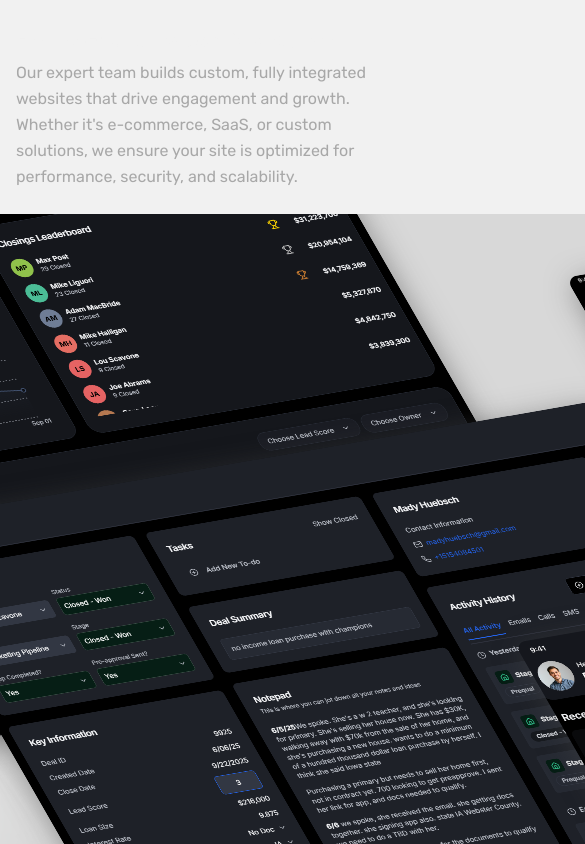
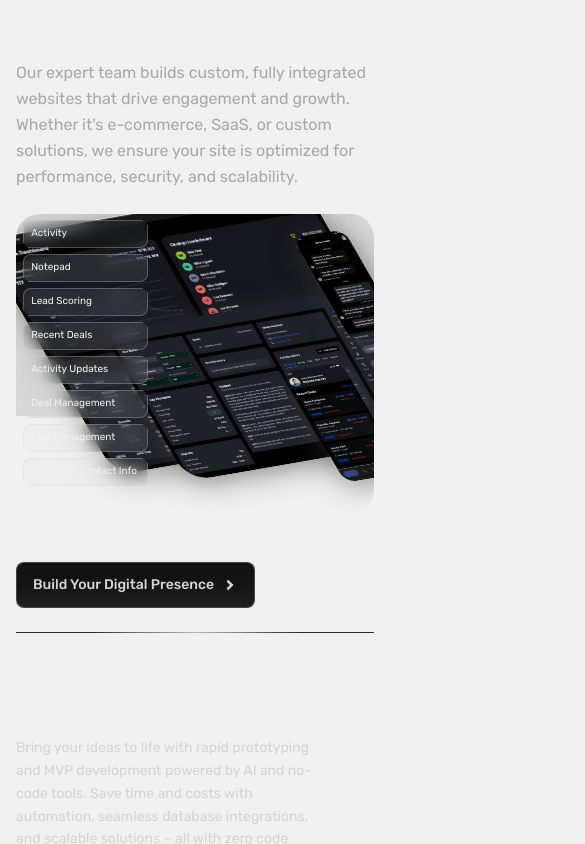
Before and after one commit to team-brillarix/brillarix-website, a Next.js app: page / in a window 390 px wide. Shown: the part 3820-4664 px from the top of the page, 585 px wide, since content can reach past the window. Built offline with nearby package versions, Linux system fonts and the light colour scheme; no server answers.

Commit message:
Innovate solutions partial responsiveness

```diff
--- a/src/components/InnovativeSolutions.tsx
+++ b/src/components/InnovativeSolutions.tsx
@@ -58,7 +58,7 @@ export default function InnovativeSolutions() {
             children="End-to-End Full-Stack Development"
           />
           <motion.div
-            className="group relative w-7xl self-center h-182 rounded-3xl overflow-hidden"
+            className="group relative min-h-75 max-w-7xl md:h-182 self-center rounded-3xl overflow-hidden"
             initial="hidden"
             whileInView="visible"
             viewport={{ amount: 0.5 }}
@@ -73,7 +73,7 @@ export default function InnovativeSolutions() {
               transition={{ duration: 0.8 }}
             />
             <motion.div
-              className="flex flex-col gap-4 space-between absolute z-12 w-55 h-120 top-54 left-10"
+              className="flex flex-col gap-1.5 md:gap-4 space-between absolute z-12 w-[35%] sm:w-[30%] md:w-55 max-w-55 top-[2%] sm:top-[5%] md:top-54 left-[2%] sm:left-[3%] md:left-10 h-auto max-h-[96%] md:h-120 overflow-y-auto"
               variants={sidebarVariants}
               initial="hidden"
               animate={isParentInView ? "visible" : "hidden"}
@@ -81,14 +81,14 @@ export default function InnovativeSolutions() {
               {sidebarItems.map((item) => (
                 <div
                   key={item}
-                  className="h-10 rounded-lg py-3 px-4 bg-[#D1D1D1]/10 backdrop-blur-sm corner-border"
+                  className="h-auto min-h-7 md:h-10 rounded-lg py-1.5 sm:py-2 md:py-3 px-2 sm:px-3 md:px-4 bg-[#D1D1D1]/10 backdrop-blur-sm corner-border shrink-0"
                 >
-                  <p className="text-xs text-gray-light-1 font-normal whitespace-nowrap">{item}</p>
+                  <p className="text-[10px] md:text-xs text-gray-light-1 font-normal whitespace-nowrap">{item}</p>
                 </div>
               ))}
             </motion.div>
             <motion.div
-              className="absolute z-20 w-7xl h-182 rounded-3xl overflow-hidden bg-linear-to-b from-[#000000]/0 to-[#08090A]"
+              className="absolute z-20 max-w-7xl h-182 rounded-3xl overflow-hidden bg-linear-to-b from-[#000000]/0 to-[#08090A]"
               variants={overlayVariants}
               initial="hidden"
               animate={isParentInView ? "visible" : "hidden"}
@@ -96,7 +96,7 @@ export default function InnovativeSolutions() {
             <Image src="/innovative-solutions/bg-style-left.png" alt="Background Style" width={1000} height={1000} className="object-cover w-full h-full opacity-10" />
             <div className="w-full h-full overflow-hidden">
               <motion.div
-                className="absolute z-13 w-50 h-107"
+                className="absolute z-13 max-w-50 max-h-107"
                 variants={imagePositionVariants}
                 initial="hidden"
                 animate={isParentInView ? "visible" : "hidden"}
@@ -111,7 +111,7 @@ export default function InnovativeSolutions() {
                 />
               </motion.div>
               <motion.div
-                className="absolute z-14 w-38 h-87"
+                className="absolute z-14 max-w-38 max-h-87"
                 variants={imagePositionVariants2}
                 initial="hidden"
                 animate={isParentInView ? "visible" : "hidden"}
@@ -126,7 +126,7 @@ export default function InnovativeSolutions() {
                 />
               </motion.div>
               <motion.div
-                className="absolute z-10 w-185 h-150"
+                className="absolute z-10 max-w-185 max-h-150"
                 variants={imagePositionVariants3}
                 initial="hidden"
                 animate={isParentInView ? "visible" : "hidden"}
@@ -141,7 +141,7 @@ export default function InnovativeSolutions() {
                 />
               </motion.div>
               <motion.div
-                className="absolute z-11 w-185 h-138"
+                className="absolute z-11 max-w-185 max-h-138"
                 variants={imagePositionVariants4}
                 initial="hidden"
                 animate={isParentInView ? "visible" : "hidden"}
--- a/src/constants/InnovativeSolutions.ts
+++ b/src/constants/InnovativeSolutions.ts
@@ -68,16 +68,16 @@ export const sidebarVariants = {
 
 export const imagePositionVariants = {
   hidden: {
-    top: '19rem',
-    left: '64.75rem',
+    top: '41.8%',
+    left: '80.9%',
     transition: {
       duration: 0.8,
       ease: 'easeOut' as const,
     },
   },
   visible: {
-    top: '24rem',
-    left: '66.5rem',
+    top: '48.4%',
+    left: '83.1%',
     transition: {
       duration: 0.8,
       ease: 'easeOut' as const,
@@ -87,16 +87,16 @@ export const imagePositionVariants = {
 
 export const imagePositionVariants2 = {
   hidden: {
-    top: '4.5rem',
-    left: '66.75rem',
+    top: '9.9%',
+    left: '83.4%',
     transition: {
       duration: 0.8,
       ease: 'easeOut' as const,
     },
   },
   visible: {
-    top: '1.75rem',
-    left: '68.5rem',
+    top: '3.8%',
+    left: '85.6%',
     transition: {
       duration: 0.8,
       ease: 'easeOut' as const,
@@ -106,16 +106,16 @@ export const imagePositionVariants2 = {
 
 export const imagePositionVariants3 = {
   hidden: {
-    top: '1.5rem',
-    left: '-1.25rem',
+    top: '3.3%',
+    left: '-1.6%',
     transition: {
       duration: 0.8,
       ease: 'easeOut' as const,
     },
   },
   visible: {
-    top: '-5rem',
-    left: '10rem',
+    top: '-6.9%',
+    left: '7.8%',
     transition: {
       duration: 0.8,
       ease: 'easeOut' as const,
@@ -125,16 +125,16 @@ export const imagePositionVariants3 = {
 
 export const imagePositionVariants4 = {
   hidden: {
-    top: '9.25rem',
-    left: '23.5rem',
+    top: '20.3%',
+    left: '29.4%',
     transition: {
       duration: 0.8,
       ease: 'easeOut' as const,
     },
   },
   visible: {
-    top: '13.25rem',
-    left: '28.5rem',
+    top: '29.1%',
+    left: '35.6%',
     transition: {
       duration: 0.8,
       ease: 'easeOut' as const,
```
